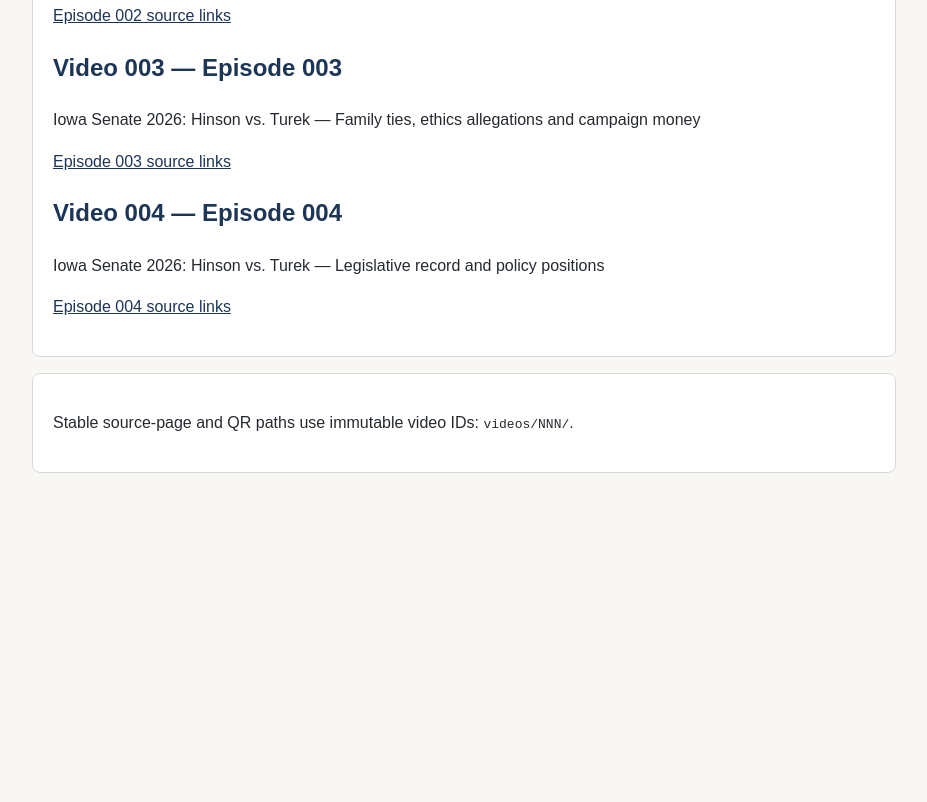
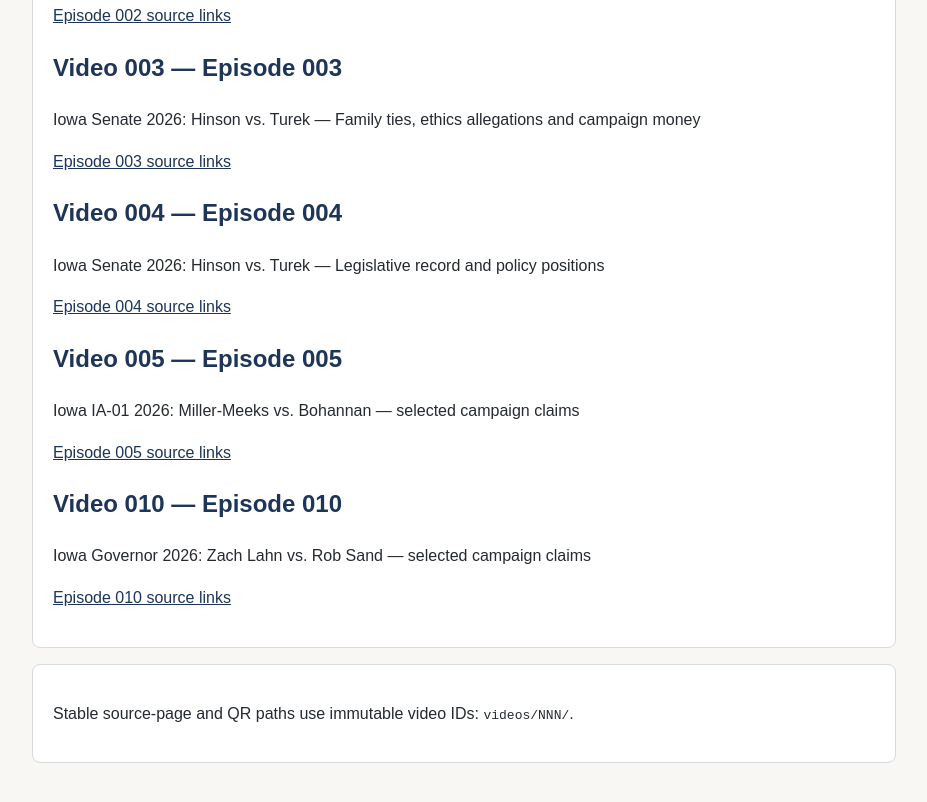
Before and after one commit to Analytic-Independence/episode-sources, a plain HTML site: page index.html in a window 1280 px wide. Shown: the part 550-1352 px from the top of the page, without its empty margins (176-1103 px from the left). Before the commit the page ends 1071 px from the top, so only its background shows below. Drawn offline with Linux system fonts and the light colour scheme.

Commit message:
Add Iowa episodes to source index

```diff
--- a/index.html
+++ b/index.html
@@ -34,6 +34,14 @@
     <h2>Video 004 — Episode 004</h2>
     <p>Iowa Senate 2026: Hinson vs. Turek — Legislative record and policy positions</p>
     <p><a href="videos/004/">Episode 004 source links</a></p>
+
+    <h2>Video 005 — Episode 005</h2>
+    <p>Iowa IA-01 2026: Miller-Meeks vs. Bohannan — selected campaign claims</p>
+    <p><a href="videos/005/">Episode 005 source links</a></p>
+
+    <h2>Video 010 — Episode 010</h2>
+    <p>Iowa Governor 2026: Zach Lahn vs. Rob Sand — selected campaign claims</p>
+    <p><a href="videos/010/">Episode 010 source links</a></p>
   </main>
   <footer><p>Stable source-page and QR paths use immutable video IDs: <code>videos/NNN/</code>.</p></footer>
 </body>
```
